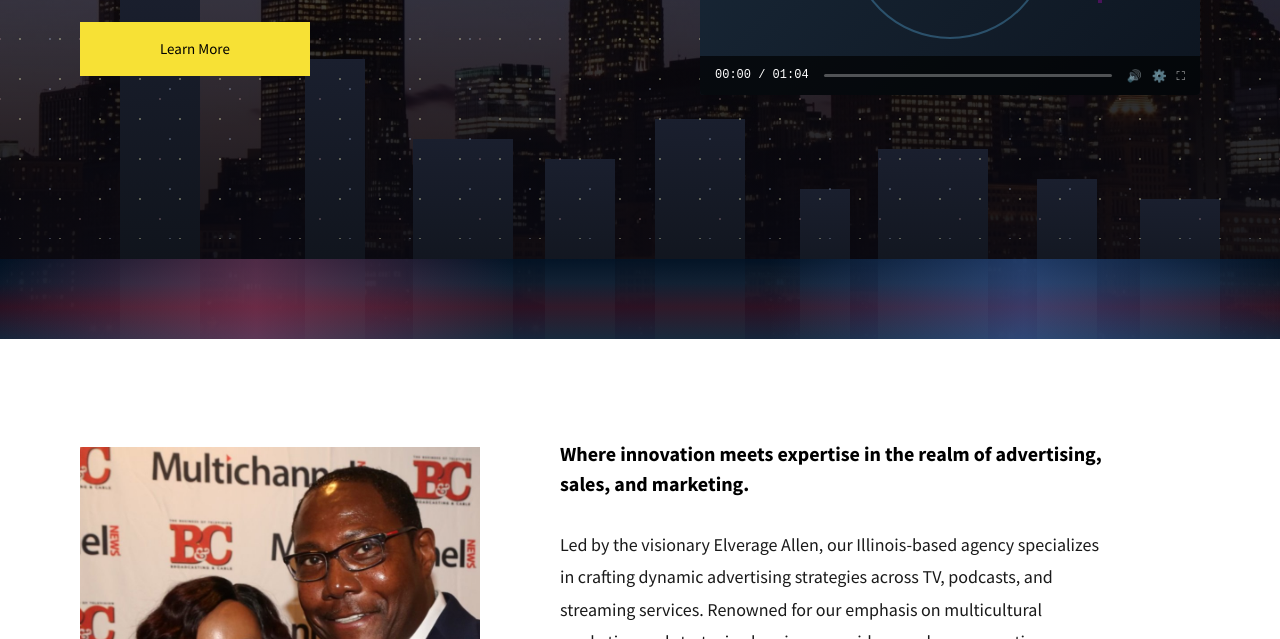
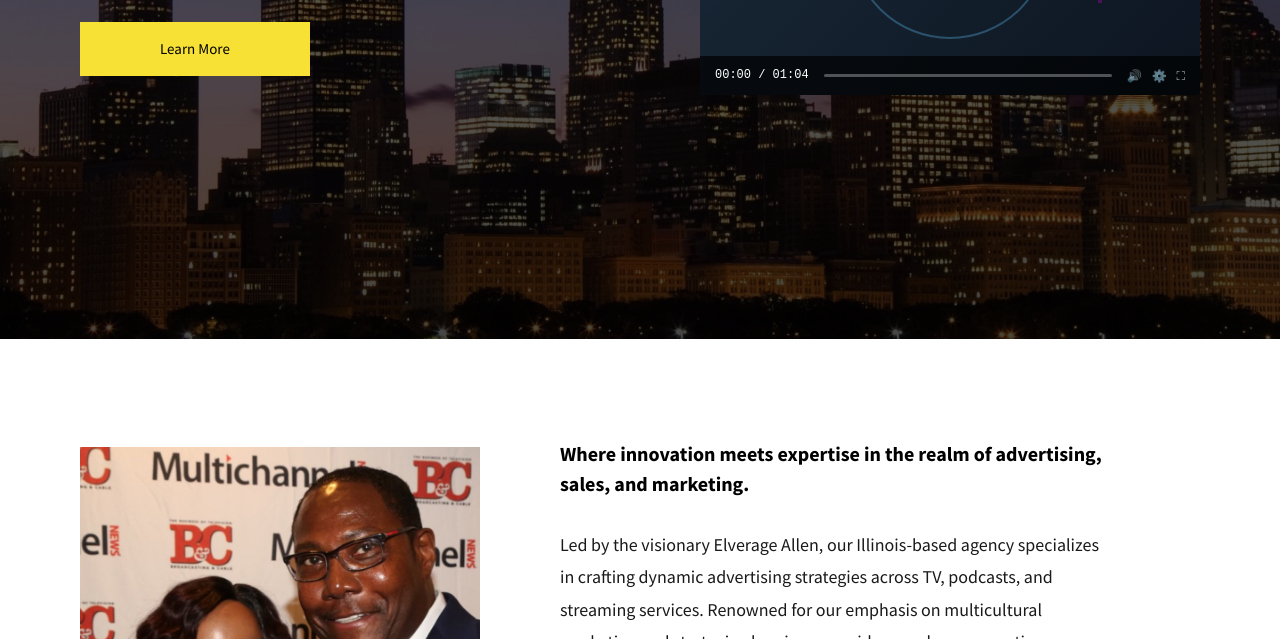
Before and after one commit to g1j2w3/stepbystepcommunications, a plain HTML site: page index.html in a window 1280 px wide. Shown: the part 461-1100 px from the top of the page. Drawn offline with nearby package versions, Linux system fonts and the light colour scheme; a web font is replaced by a local one.

Commit message:
Add files via upload

```diff
--- a/index.html
+++ b/index.html
@@ -1038,9 +1038,6 @@
 
     <!-- Hero Section -->
     <section class="hero">
-        <div class="skyline"></div>
-        <div class="building-lights"></div>
-        <div class="water-reflection"></div>
         <div class="hero-content">
             <div class="hero-text">
                 <h1>Elevating Media Through Innovative Advertising Strategies</h1>
```
Also changed, not shown: accomplishments.html (+1 -1 lines).
